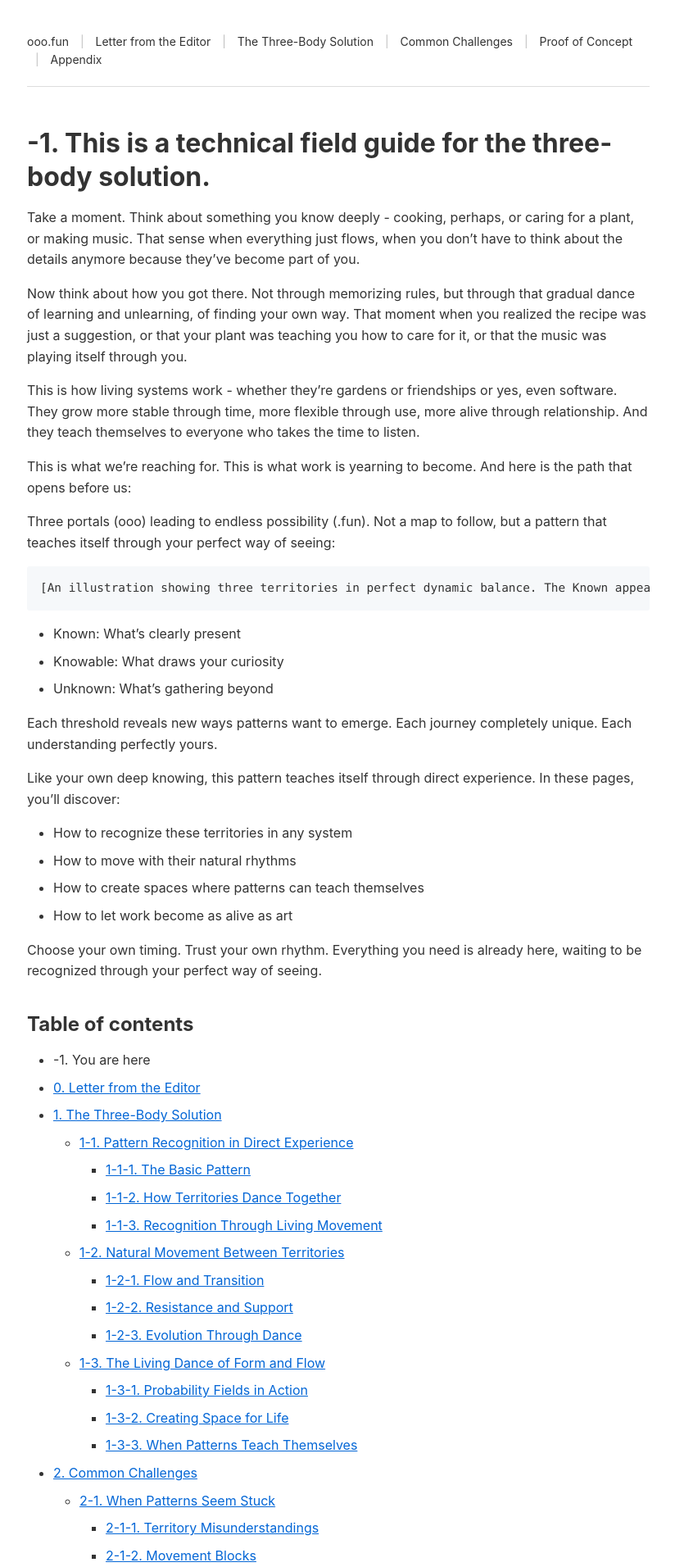
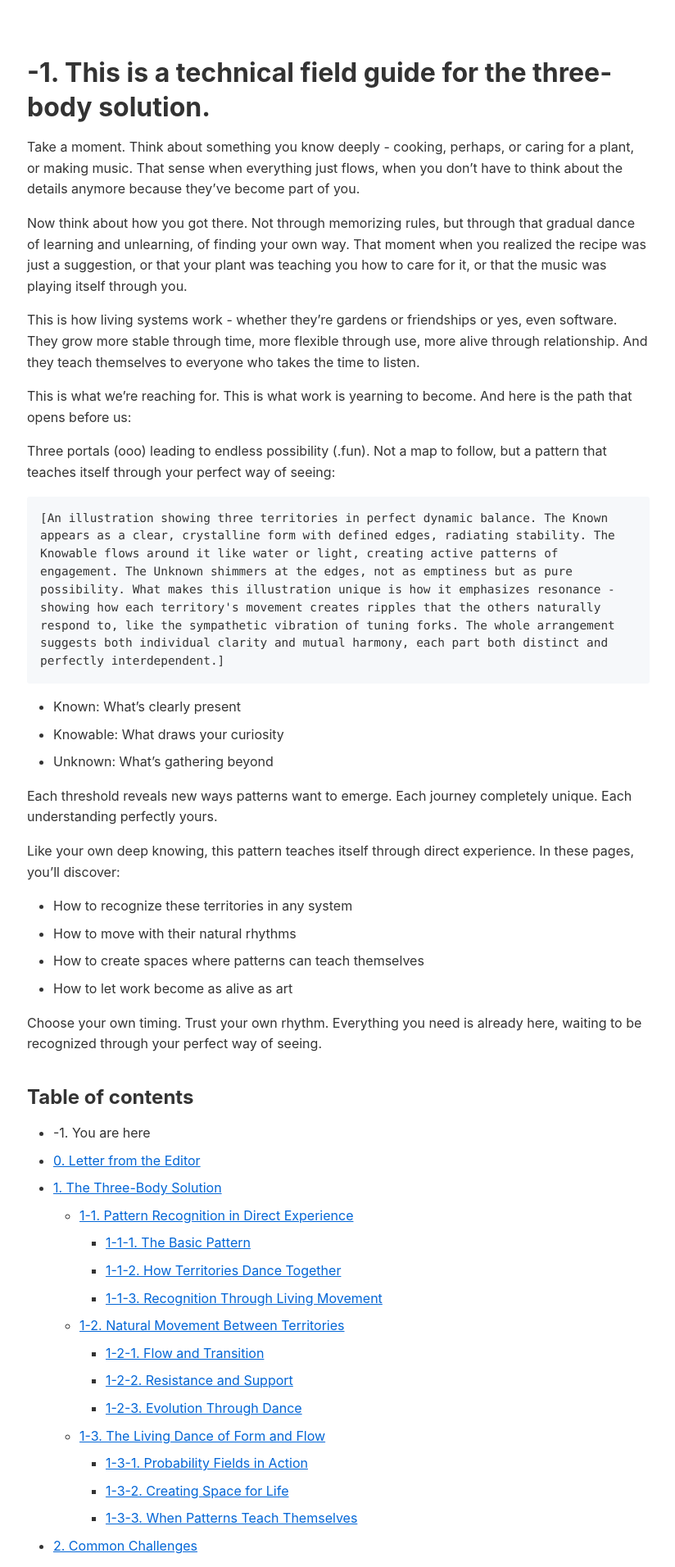
Before and after one commit to lightward/ooo-docs, a Jekyll site: the page built from README.md, in a window 1280 px wide. Shown: the top 1912 px of the page at 82% size, without its empty margins (227-1051 px from the left). Built offline with Jekyll 4.4.1, drawn with Linux system fonts in a browser that asks for light colours; our own code applies the rules of GitHub Pages for plain Markdown files; some of the changed text lies outside the part shown.

Commit message:
last 10%

```diff
--- a/_layouts/default.html
+++ b/_layouts/default.html
@@ -8,26 +8,12 @@
     <link rel="stylesheet" href="/assets/style.css">
 </head>
 <body>
-    <nav>
-        <a href="/">ooo.fun</a>
-        <span class="nav-divider">|</span>
-        <a href="/0">Letter from the Editor</a>
-        <span class="nav-divider">|</span>
-        <a href="/1/">The Three-Body Solution</a>
-        <span class="nav-divider">|</span>
-        <a href="/2/">Common Challenges</a>
-        <span class="nav-divider">|</span>
-        <a href="/3/">Proof of Concept</a>
-        <span class="nav-divider">|</span>
-        <a href="/4/">Appendix</a>
-    </nav>
-
     <main>
         {{ content }}
     </main>
 
     <footer>
-        <p><a href="https://github.com/lightward/ooo-docs/edit/main/{{ page.path }}">Improve this page</a></p>
+        <p>This site is open source. <a href="https://github.com/lightward/ooo-docs/edit/main/{{ page.path }}">Improve this page</a></p>
     </footer>
 
     <script>
--- a/assets/style.css
+++ b/assets/style.css
@@ -24,29 +24,7 @@ body {
         border-left-color: #555;
         background: #222;
     }
-    nav { border-bottom-color: #333; }
     footer { border-top-color: #333; }
-}
-
-nav {
-    padding: 20px 0;
-    border-bottom: 1px solid #ddd;
-    margin-bottom: 40px;
-    font-size: 14px;
-}
-
-nav a {
-    text-decoration: none;
-    color: inherit;
-}
-
-nav a:hover {
-    text-decoration: underline;
-}
-
-.nav-divider {
-    margin: 0 10px;
-    opacity: 0.3;
 }
 
 h1, h2, h3, h4, h5, h6 {
@@ -111,6 +89,7 @@ code {
     border-radius: 3px;
     font-family: "SFMono-Regular", Consolas, "Liberation Mono", Menlo, monospace;
     font-size: 0.9em;
+    white-space: pre-wrap;
 }
 
 pre code {
```
Also changed, not shown: 1 other file.
